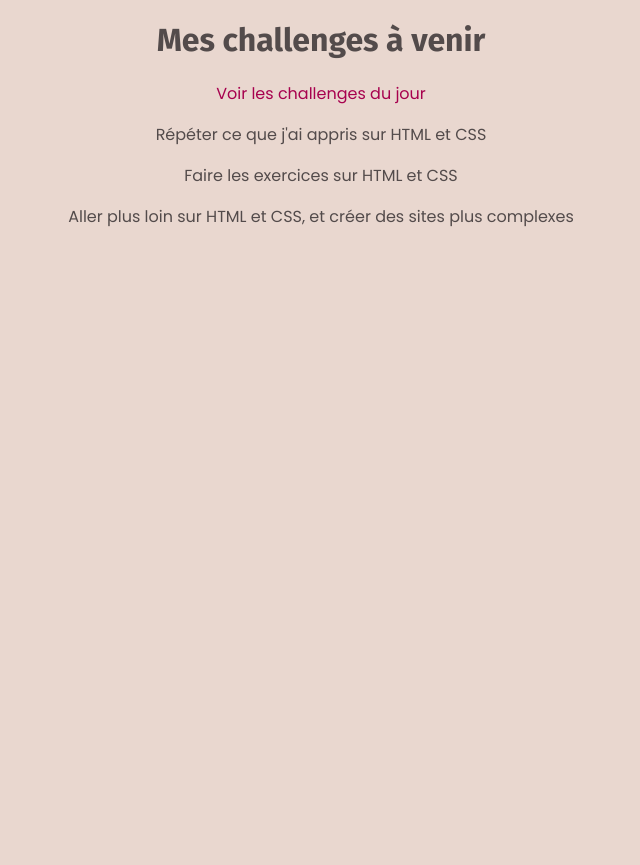
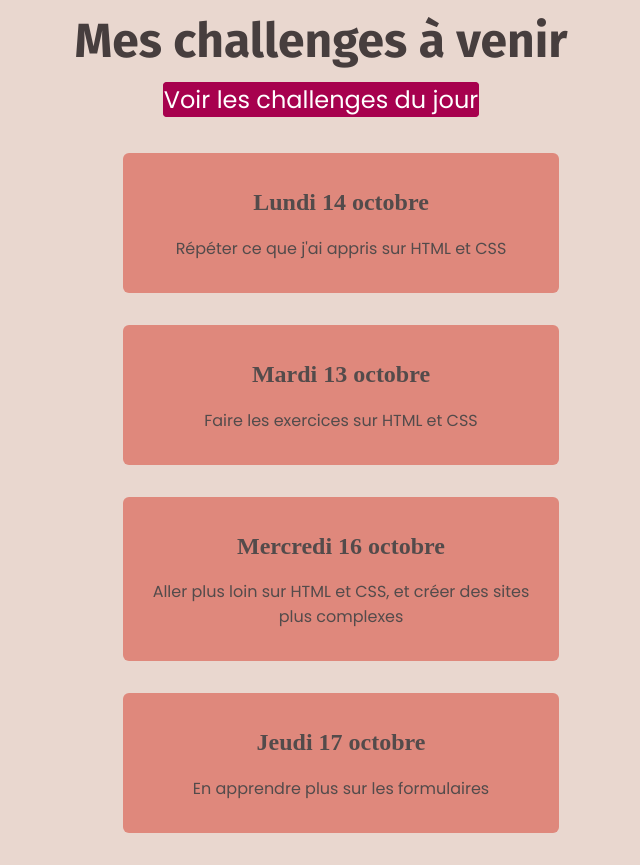
Before and after one commit to LaurentSauzetOff/100-days-of-code-2024, a plain HTML site: page Section-2/full-week.html in a window 1280 px wide. Shown: the whole page, without its empty margins (319-959 px from the left). Before the commit the page ends 800 px from the top, so only its background shows below. Drawn offline with Linux system fonts and the light colour scheme.

Commit message:
beginning of day number 7

```diff
--- a/Section-2/full-week.html
+++ b/Section-2/full-week.html
@@ -1,17 +1,38 @@
 <!DOCTYPE html>
 <html lang="en">
   <head>
-    <meta charset="UTF-8">
-    <meta name="viewport" content="width=device-width, initial-scale=1.0">
-    <link rel="stylesheet" href="styles/shared.css">
-    <link rel="stylesheet" href="styles/full-week.css">
+    <meta charset="UTF-8" />
+    <meta name="viewport" content="width=device-width, initial-scale=1.0" />
+    <link rel="stylesheet" href="styles/shared.css" />
+    <link rel="stylesheet" href="styles/full-week.css" />
     <title>Mes challenges à venir</title>
   </head>
   <body>
+    <header>
       <h1>Mes challenges à venir</h1>
-    <p><a href="/Section-2/index.html">Voir les challenges du jour</a></p>
+      <a href="index.html">Voir les challenges du jour</a>
+    </header>
+    <main>
+      <ol>
+        <li>
+          <h2>Lundi 14 octobre</h2>
           <p>Répéter ce que j'ai appris sur HTML et CSS</p>
+        </li>
+        <li>
+          <h2>Mardi 13 octobre</h2>
           <p>Faire les exercices sur HTML et CSS</p>
-    <p>Aller plus loin sur HTML et CSS, et créer des sites plus complexes</p>
+        </li>
+        <li>
+          <h2>Mercredi 16 octobre</h2>
+          <p>
+            Aller plus loin sur HTML et CSS, et créer des sites plus complexes
+          </p>
+        </li>
+        <li>
+          <h2>Jeudi 17 octobre</h2>
+          <p>En apprendre plus sur les formulaires</p>
+        </li>
+      </ol>
+    </main>
   </body>
 </html>
--- a/Section-2/styles/full-week.css
+++ b/Section-2/styles/full-week.css
@@ -0,0 +1,32 @@
+h1 {
+  font-size: 48px;
+  color: rgb(71, 62, 62);
+  margin: 12px 0;
+}
+
+a {
+  background-color: rgb(167, 1, 78);
+  color: white;
+  border: 1px solid rgb(167, 1, 78);
+  border-radius: 4px;
+  font-size: 24px;
+  padding: 12p 48px;
+}
+
+a:hover {
+  text-decoration: none;
+  background-color: rgb(180, 12, 90);
+}
+
+ol {
+  list-style: none;
+  width: 500px;
+  margin: 36px auto 0 auto;
+}
+
+li {
+  padding: 16px;
+  background-color: rgb(223, 136, 124);
+  border-radius: 6px;
+  margin: 32px;
+}
```
Also changed, not shown: Section-2/index.html (+2 -2 lines). Lines whose indentation alone changed are shown as unchanged.
